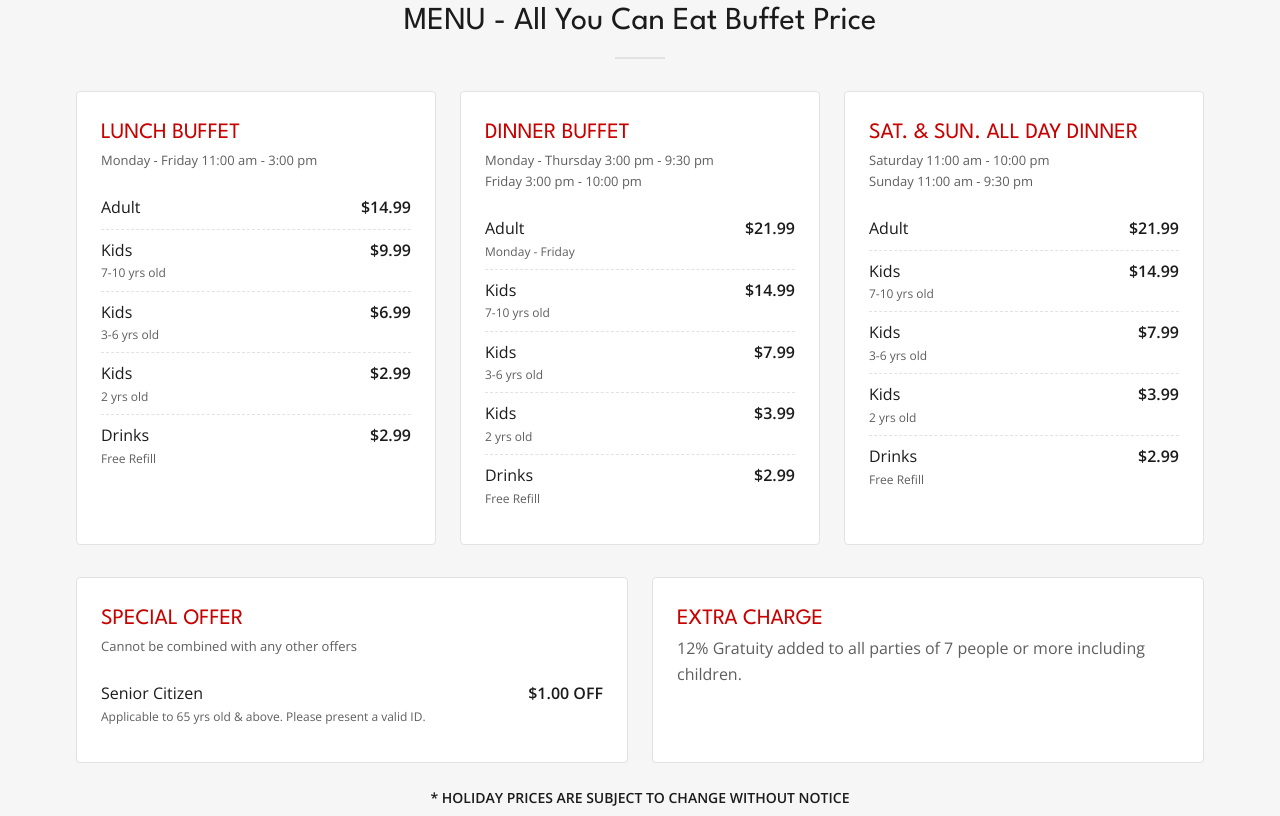
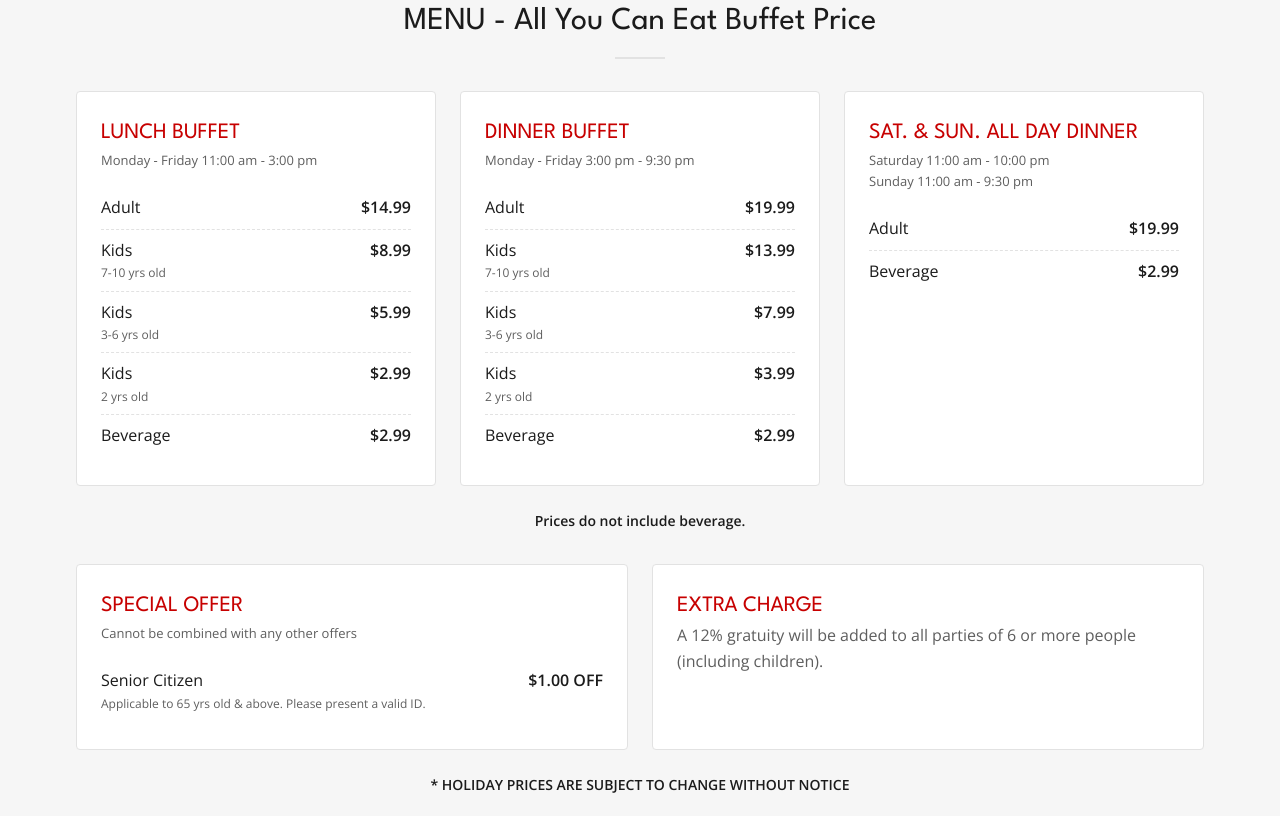
Before and after one commit to acedragon911/ginza-buffet-taylors, a plain HTML site: page index.html in a window 1280 px wide. Shown: the part 3084-3900 px from the top of the page. Drawn offline with nearby package versions, Linux system fonts and the light colour scheme.

Commit message:
Update prices and hours from the Taylors menu board

```diff
--- a/index.html
+++ b/index.html
@@ -181,30 +181,28 @@ footer a{color:#fff;text-decoration:none}
         <h3>LUNCH BUFFET</h3>
         <div class="when">Monday - Friday 11:00 am - 3:00 pm</div>
         <div class="row"><span>Adult</span><b>$14.99</b></div>
-        <div class="row"><span>Kids<small>7-10 yrs old</small></span><b>$9.99</b></div>
-        <div class="row"><span>Kids<small>3-6 yrs old</small></span><b>$6.99</b></div>
+        <div class="row"><span>Kids<small>7-10 yrs old</small></span><b>$8.99</b></div>
+        <div class="row"><span>Kids<small>3-6 yrs old</small></span><b>$5.99</b></div>
         <div class="row"><span>Kids<small>2 yrs old</small></span><b>$2.99</b></div>
-        <div class="row"><span>Drinks<small>Free Refill</small></span><b>$2.99</b></div>
+        <div class="row"><span>Beverage</span><b>$2.99</b></div>
       </div>
       <div class="menu-card">
         <h3>DINNER BUFFET</h3>
-        <div class="when">Monday - Thursday 3:00 pm - 9:30 pm<br>Friday 3:00 pm - 10:00 pm</div>
-        <div class="row"><span>Adult<small>Monday - Friday</small></span><b>$21.99</b></div>
-        <div class="row"><span>Kids<small>7-10 yrs old</small></span><b>$14.99</b></div>
+        <div class="when">Monday - Friday 3:00 pm - 9:30 pm</div>
+        <div class="row"><span>Adult</span><b>$19.99</b></div>
+        <div class="row"><span>Kids<small>7-10 yrs old</small></span><b>$13.99</b></div>
         <div class="row"><span>Kids<small>3-6 yrs old</small></span><b>$7.99</b></div>
         <div class="row"><span>Kids<small>2 yrs old</small></span><b>$3.99</b></div>
-        <div class="row"><span>Drinks<small>Free Refill</small></span><b>$2.99</b></div>
+        <div class="row"><span>Beverage</span><b>$2.99</b></div>
       </div>
       <div class="menu-card">
         <h3>SAT. &amp; SUN. ALL DAY DINNER</h3>
         <div class="when">Saturday 11:00 am - 10:00 pm<br>Sunday 11:00 am - 9:30 pm</div>
-        <div class="row"><span>Adult</span><b>$21.99</b></div>
-        <div class="row"><span>Kids<small>7-10 yrs old</small></span><b>$14.99</b></div>
-        <div class="row"><span>Kids<small>3-6 yrs old</small></span><b>$7.99</b></div>
-        <div class="row"><span>Kids<small>2 yrs old</small></span><b>$3.99</b></div>
-        <div class="row"><span>Drinks<small>Free Refill</small></span><b>$2.99</b></div>
+        <div class="row"><span>Adult</span><b>$19.99</b></div>
+        <div class="row"><span>Beverage</span><b>$2.99</b></div>
       </div>
     </div>
+    <p class="note">Prices do not include beverage.</p>
     <div class="offer">
       <div class="menu-card">
         <h3>SPECIAL OFFER</h3>
@@ -213,7 +211,7 @@ footer a{color:#fff;text-decoration:none}
       </div>
       <div class="menu-card">
         <h3>EXTRA CHARGE</h3>
-        <p>12% Gratuity added to all parties of 7 people or more including children.</p>
+        <p>A 12% gratuity will be added to all parties of 6 or more people (including children).</p>
       </div>
     </div>
     <p class="note">* HOLIDAY PRICES ARE SUBJECT TO CHANGE WITHOUT NOTICE</p>
@@ -229,7 +227,8 @@ footer a{color:#fff;text-decoration:none}
       <p>3023 Wade Hampton Blvd, Taylors, SC 29687</p>
       <p><a href="tel:8642686566">(864) 268-6566</a></p>
       <h4>Business Hours</h4>
-      <p>Open daily 11:00 am – 10:00 pm</p>
+      <p>Sun. - Thu.: 11:00 am – 9:30 pm</p>
+      <p>Fri. - Sat.: 11:00 am – 10:00 pm</p>
       <p>Lunch: 11:00 am - 3:00 pm</p>
       <p>Dinner: 3:00 pm - 9:30 pm</p>
       <p style="margin-top:16px"><a class="btn" target="_blank" rel="noopener" href="https://www.google.com/maps/place/Ginza+Buffet/@34.9067487,-82.3318258,18.38z/data=!3m1!5s0x88582c38868030b5:0x6add8c6dda063120!4m15!1m8!3m7!1s0x88582c3886806ce1:0x17685b9fcf6e4e97!2s3023+Wade+Hampton+Blvd,+Taylors,+SC+29687!3b1!8m2!3d34.9063374!4d-82.3312004!16s%2Fg%2F11c3q3glwp!3m5!1s0x88582c4757a2afe3:0x303e27731ed027e5!8m2!3d34.9067208!4d-82.3314963!16s%2Fg%2F1tj539jz?entry=ttu&amp;g_ep=EgoyMDI2MTExOC4xIKXMDSoASAFQAw%3D%3D">Get directions</a></p>
```
